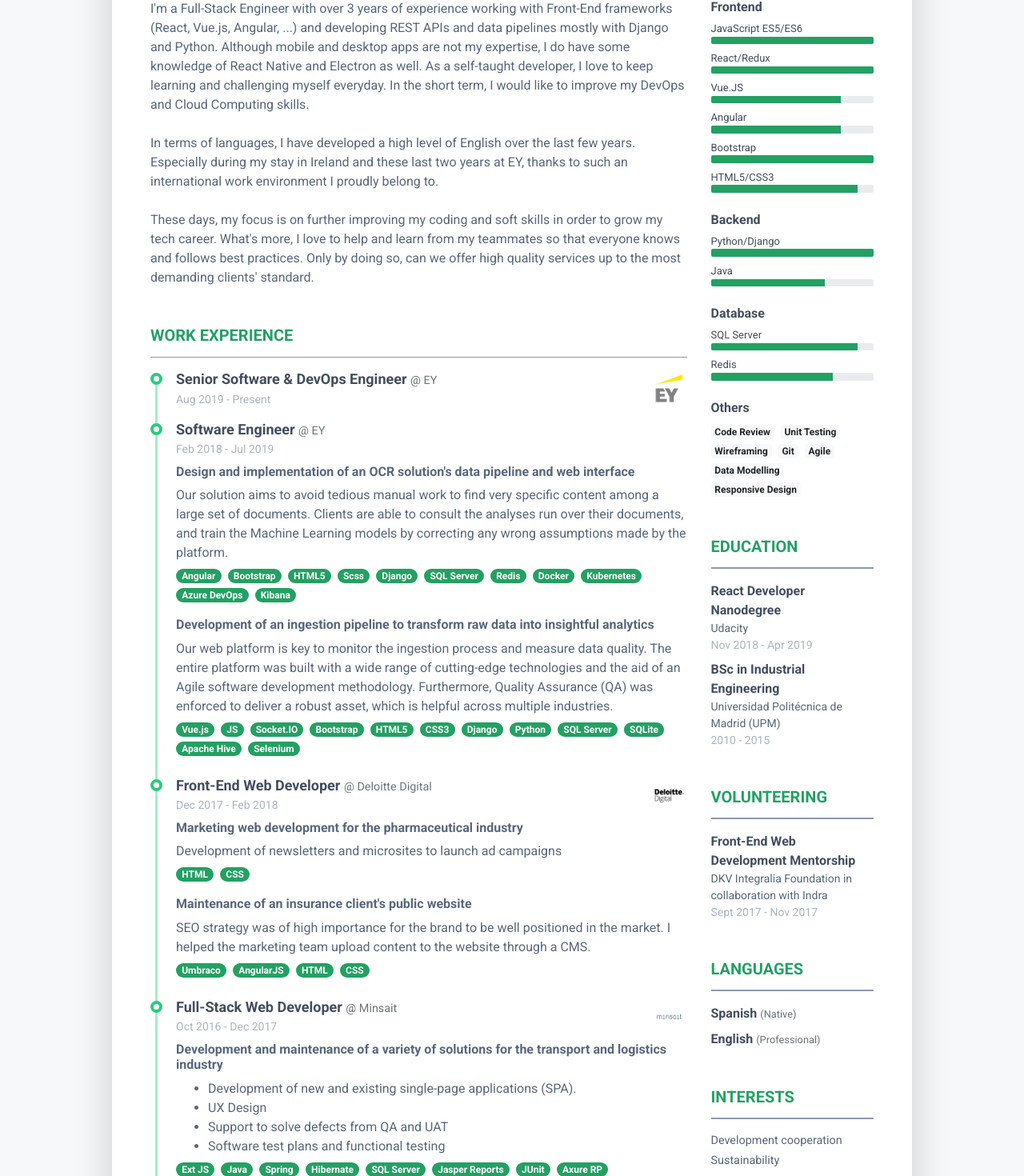
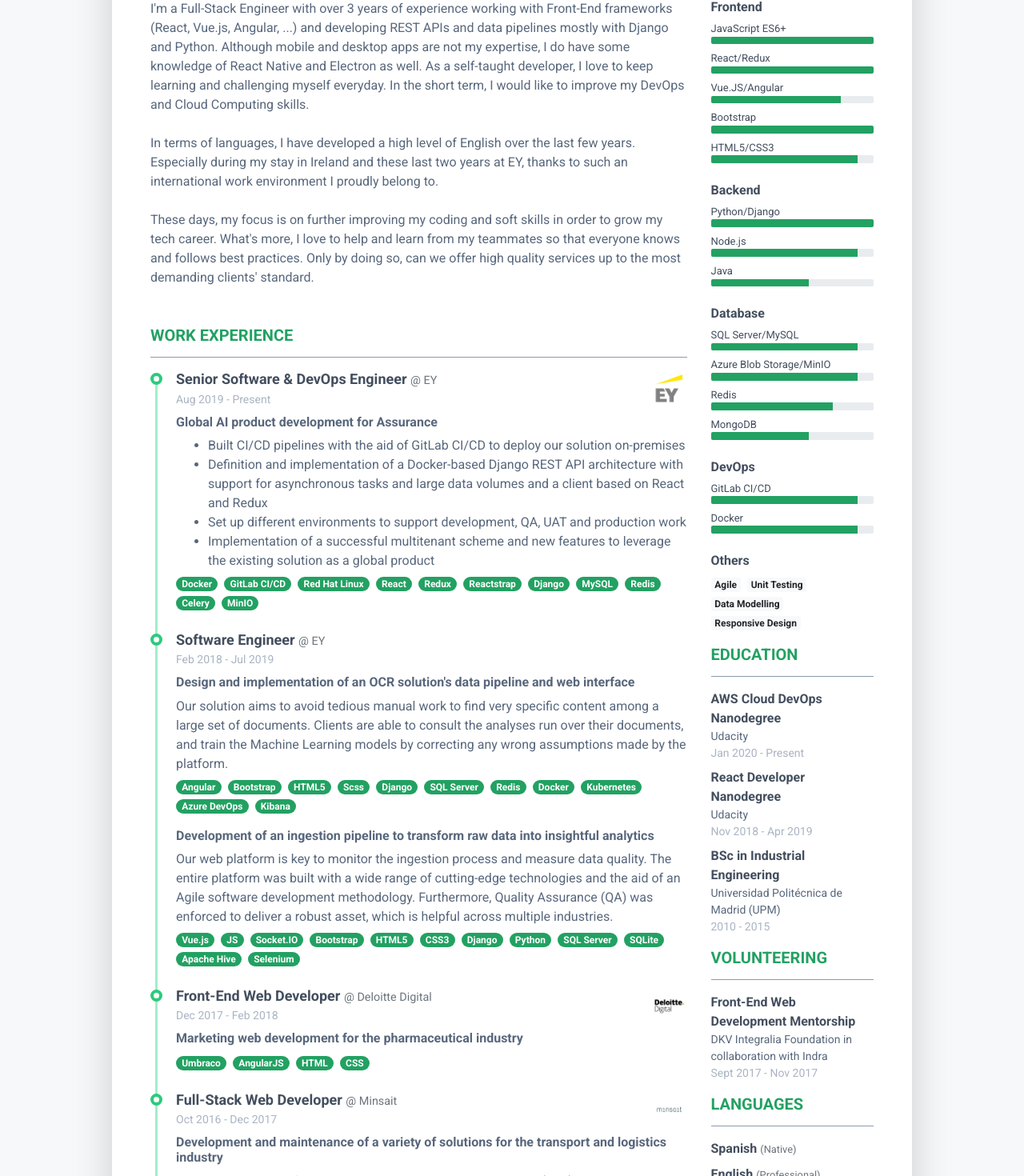
Before and after one commit to fernanalegria/resume, a React (Create React App) app: page / in a window 1280 px wide. Shown: the part 355-1825 px from the top of the page at 80% size. Built offline with nearby package versions, Linux system fonts and the light colour scheme.

Commit message:
feat: Update resume content

```diff
--- a/src/assets/js/resumeStore.js
+++ b/src/assets/js/resumeStore.js
@@ -6,7 +6,7 @@
 
 export const profileInfo = {
   name: 'Fernando Alegria',
-  jobTitle: 'Senior Software Engineer',
+  jobTitle: 'Senior Software & DevOps Engineer',
   email: 'fernanalegria@gmail.com',
   phone: '+34 620 27 26 44',
   profilePic
@@ -47,7 +47,31 @@
       name: 'EY',
       logo: eyLogo
     },
-    projects: []
+    projects: [
+      {
+        id: 1,
+        heading: 'Global AI product development for Assurance',
+        description: [
+          'Built CI/CD pipelines with the aid of GitLab CI/CD to deploy our solution on-premises',
+          'Definition and implementation of a Docker-based Django REST API architecture with support for asynchronous tasks and large data volumes and a client based on React and Redux',
+          'Set up different environments to support development, QA, UAT and production work',
+          'Implementation of a successful multitenant scheme and new features to leverage the existing solution as a global product'
+        ],
+        stack: [
+          'Docker',
+          'GitLab CI/CD',
+          'Red Hat Linux',
+          'React',
+          'Redux',
+          'Reactstrap',
+          'Django',
+          'MySQL',
+          'Redis',
+          'Celery',
+          'MinIO'
+        ]
+      }
+    ]
   },
   {
     id: 2,
@@ -118,15 +142,7 @@
       {
         id: 1,
         heading: 'Marketing web development for the pharmaceutical industry',
-        description:
-          'Development of newsletters and microsites to launch ad campaigns',
-        stack: ['HTML', 'CSS']
-      },
-      {
-        id: 2,
-        heading: "Maintenance of an insurance client's public website",
-        description:
-          'SEO strategy was of high importance for the brand to be well positioned in the market. I helped the marketing team upload content to the website through a CMS.',
+        description: '',
         stack: ['Umbraco', 'AngularJS', 'HTML', 'CSS']
       }
     ]
@@ -194,7 +210,7 @@
     weightable: true,
     items: [
       {
-        name: 'JavaScript ES5/ES6',
+        name: 'JavaScript ES6+',
         value: 100
       },
       {
@@ -202,11 +218,7 @@
         value: 100
       },
       {
-        name: 'Vue.JS',
-        value: 80
-      },
-      {
-        name: 'Angular',
+        name: 'Vue.JS/Angular',
         value: 80
       },
       {
@@ -229,8 +241,12 @@
         value: 100
       },
       {
+        name: 'Node.js',
+        value: 90
+      },
+      {
         name: 'Java',
-        value: 70
+        value: 60
       }
     ]
   },
@@ -240,41 +256,63 @@
     weightable: true,
     items: [
       {
-        name: 'SQL Server',
+        name: 'SQL Server/MySQL',
+        value: 90
+      },
+      {
+        name: 'Azure Blob Storage/MinIO',
         value: 90
       },
       {
         name: 'Redis',
         value: 75
+      },
+      {
+        name: 'MongoDB',
+        value: 60
       }
     ]
   },
   {
     id: 4,
+    title: 'DevOps',
+    weightable: true,
+    items: [
+      {
+        name: 'GitLab CI/CD',
+        value: 90
+      },
+      {
+        name: 'Docker',
+        value: 90
+      }
+    ]
+  },
+  {
+    id: 5,
     title: 'Others',
     weightable: false,
-    items: [
-      'Code Review',
-      'Unit Testing',
-      'Wireframing',
-      'Git',
-      'Agile',
-      'Data Modelling',
-      'Responsive Design'
-    ]
+    items: ['Agile', 'Unit Testing', 'Data Modelling', 'Responsive Design']
   }
 ];
 
 export const education = [
   {
     id: 1,
+    title: 'AWS Cloud DevOps Nanodegree',
+    entity: 'Udacity',
+    from: 'Jan 2020',
+    to: 'Present'
+  },
+  {
+    id: 2,
     title: 'React Developer Nanodegree',
     entity: 'Udacity',
     from: 'Nov 2018',
     to: 'Apr 2019'
   },
   {
-    id: 2,
+    id: 3,
     title: 'BSc in Industrial Engineering',
     entity: 'Universidad Politécnica de Madrid (UPM)',
     from: '2010',
--- a/src/components/body/sidePanel/Education.js
+++ b/src/components/body/sidePanel/Education.js
@@ -2,7 +2,7 @@
 import { education } from '../../../assets/js/resumeStore';
 
 const Education = () => (
-  <section className="resume-section education-section mb-5">
+  <section className="resume-section education-section mb-3">
     <h2 className="resume-section-title text-uppercase font-weight-bold pb-3 mb-3">
       Education
     </h2>
--- a/src/components/body/sidePanel/Interests.js
+++ b/src/components/body/sidePanel/Interests.js
@@ -2,7 +2,7 @@
 import { interests } from '../../../assets/js/resumeStore';
 
 const Interests = () => (
-  <section className="resume-section interests-section d-print-none mb-5">
+  <section className="resume-section interests-section d-print-none mb-3">
     <h2 className="resume-section-title text-uppercase font-weight-bold pb-3 mb-3">
       Interests
     </h2>
--- a/src/components/body/sidePanel/Languages.js
+++ b/src/components/body/sidePanel/Languages.js
@@ -2,7 +2,7 @@
 import { languages } from '../../../assets/js/resumeStore';
 
 const Languages = () => (
-  <section className="resume-section language-section mb-5">
+  <section className="resume-section language-section mb-3">
     <h2 className="resume-section-title text-uppercase font-weight-bold pb-3 mb-3">
       Languages
     </h2>
--- a/src/components/body/sidePanel/Skills.js
+++ b/src/components/body/sidePanel/Skills.js
@@ -3,7 +3,7 @@
 import SkillSet from './SkillSet.js';
 
 const Skills = () => (
-  <section className="resume-section skills-section mb-5">
+  <section className="resume-section skills-section mb-3">
     <h2 className="resume-section-title text-uppercase font-weight-bold pb-3 mb-3">
       Skills &amp; Tools
     </h2>
--- a/src/components/body/sidePanel/Volunteering.js
+++ b/src/components/body/sidePanel/Volunteering.js
@@ -2,7 +2,7 @@
 import { volunteering } from '../../../assets/js/resumeStore';
 
 const Volunteering = () => (
-  <section className="resume-section volunteering-section d-print-none mb-5">
+  <section className="resume-section volunteering-section d-print-none mb-3">
     <h2 className="resume-section-title text-uppercase font-weight-bold pb-3 mb-3">
     Volunteering
     </h2>
--- a/src/components/body/workExperience/WorkExperience.js
+++ b/src/components/body/workExperience/WorkExperience.js
@@ -3,7 +3,7 @@
 import CompanyExperience from './CompanyExperience';
 
 const WorkExperience = () => (
-  <section className="resume-section experience-section mb-5">
+  <section className="resume-section experience-section mb-3">
     <h2 className="resume-section-title text-uppercase font-weight-bold pb-3 mb-3">
       Work Experience
     </h2>
```
